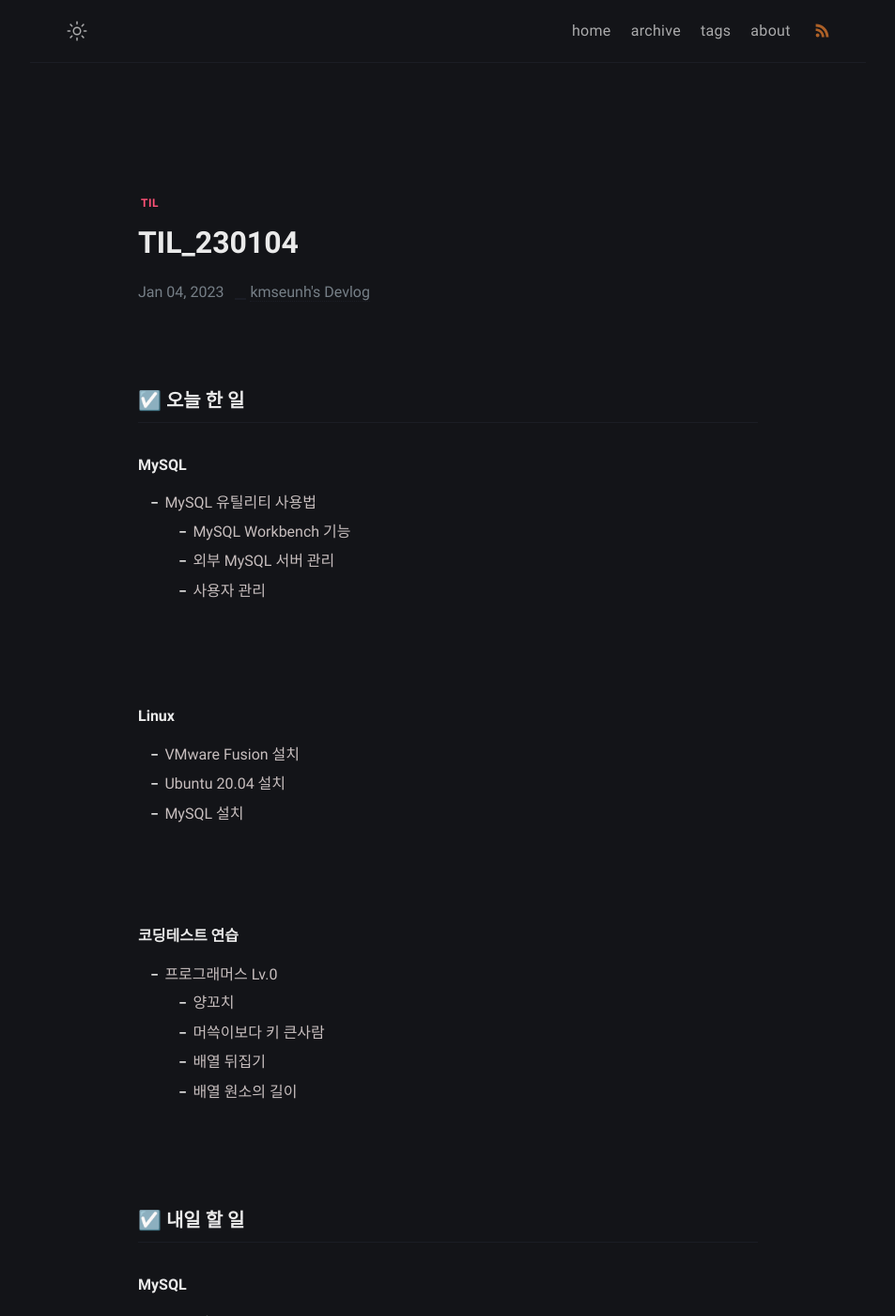
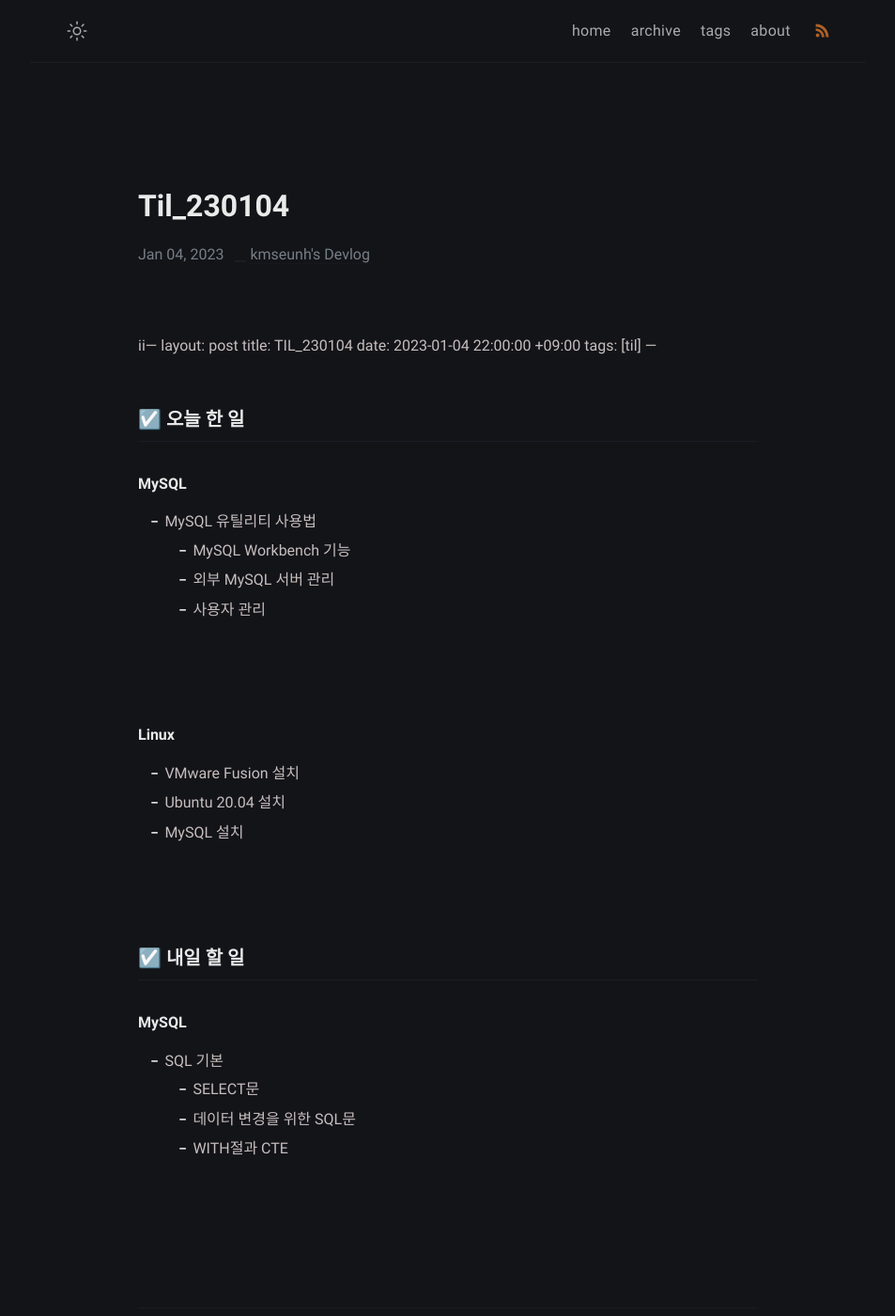
Before and after one commit to kmseunh/kmseunh.github.io, a Jekyll site: the page built from _posts/TIL/2023-01-04-TIL_230104.md, in a window 1280 px wide and 1400 px high. Shown: the whole window at 94% size, without its empty margins (163-1116 px from the left). Built offline with Jekyll 4.4.1, drawn with Linux system fonts in a browser that asks for light colours; comment, search, counter and statistics services are not loaded.

Commit message:
edit post

```diff
--- a/_posts/TIL/2023-01-04-TIL_230104.md
+++ b/_posts/TIL/2023-01-04-TIL_230104.md
@@ -1,4 +1,4 @@
----
+ii---
 layout: post
 title: TIL_230104
 date: 2023-01-04 22:00:00 +09:00
@@ -20,15 +20,6 @@ tags: [til]
 
 <br>
 
-##### 코딩테스트 연습
-  * 프로그래머스 Lv.0
-    * 양꼬치
-    * 머쓱이보다 키 큰사람
-    * 배열 뒤집기
-    * 배열 원소의 길이
-
-<br>
-
 ### ☑️  내일 할 일
 ##### MySQL
 - SQL 기본
```
Also changed, not shown: _posts/TIL/2023-01-02-TIL_230102.md (+1 -8 lines), _posts/TIL/2023-01-03-TIL_230103.md (+0 -8 lines), _posts/TIL/2023-01-05-TIL_230105.md (+0 -9 lines), _posts/TIL/2023-01-06-TIL_230106.md (+0 -9 lines), _posts/TIL/2023-01-07-TIL_230107.md (+0 -9 lines).
